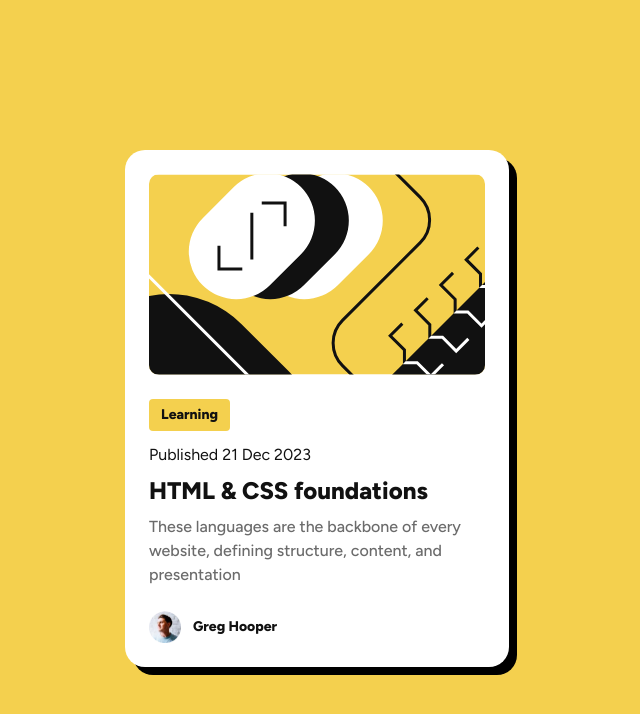
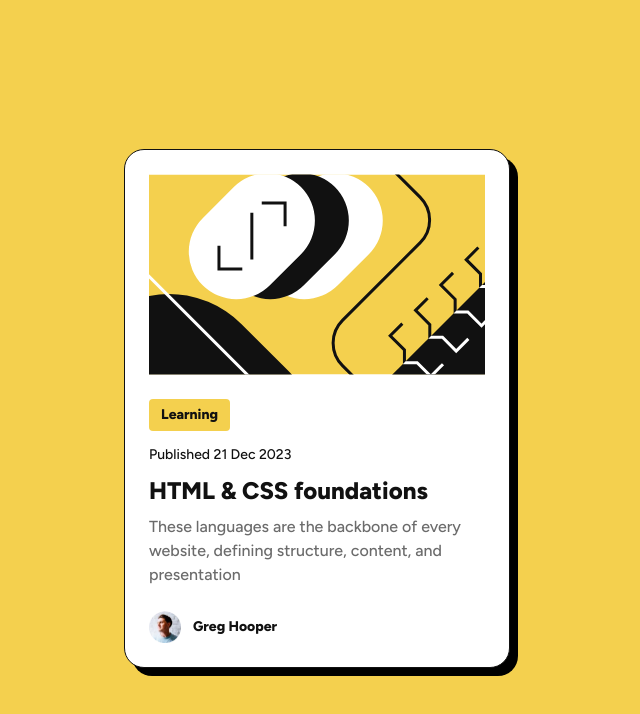
Before and after one commit to wassim-maziane/wassim-maziane.github.io, a plain HTML site: page index.html in a window 1280 px wide. Shown: the whole page, without its empty margins (323-963 px from the left). Drawn offline with Linux system fonts and the light colour scheme.

Commit message:
fix border color and date fonting

```diff
--- a/index.html
+++ b/index.html
@@ -37,6 +37,7 @@
         width: 336px;
         padding: 24px;
         background: #fff;
+        border: 1px solid #111;
         border-radius: 20px;
         box-shadow: 8px 8px 0px 0px #000;
       }
@@ -49,10 +50,6 @@
         align-items: center;
         height: 100%;
         background: #f4d04e;
-      }
-      .blogimg {
-        height: 201px;
-        border-radius: 10px;
       }
 
       .text {
@@ -105,7 +102,7 @@
       <img class="blogimg" src="assets/images/illustration-article.svg" />
       <div class="text">
         <span class="flashcard">Learning</span>
-        <span class="data">Published 21 Dec 2023</span>
+        <span class="date">Published 21 Dec 2023</span>
         <span class="title">HTML & CSS foundations</span>
         <span class="description">
           These languages are the backbone of every website, defining structure,
```
